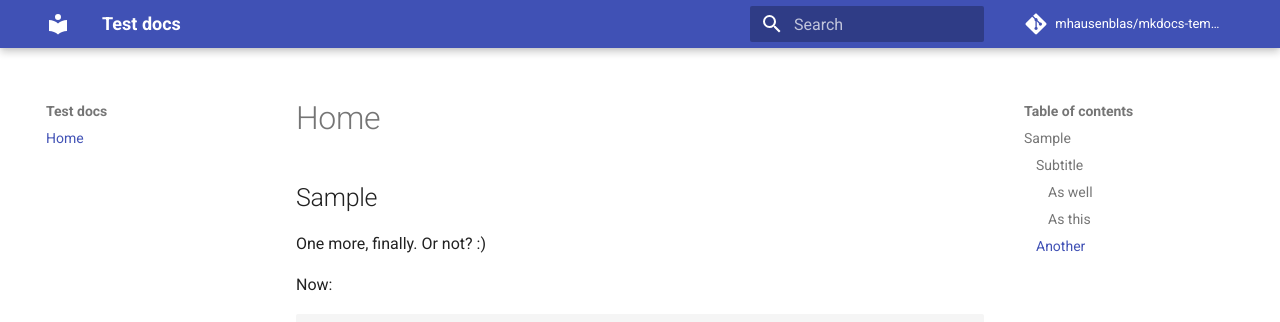
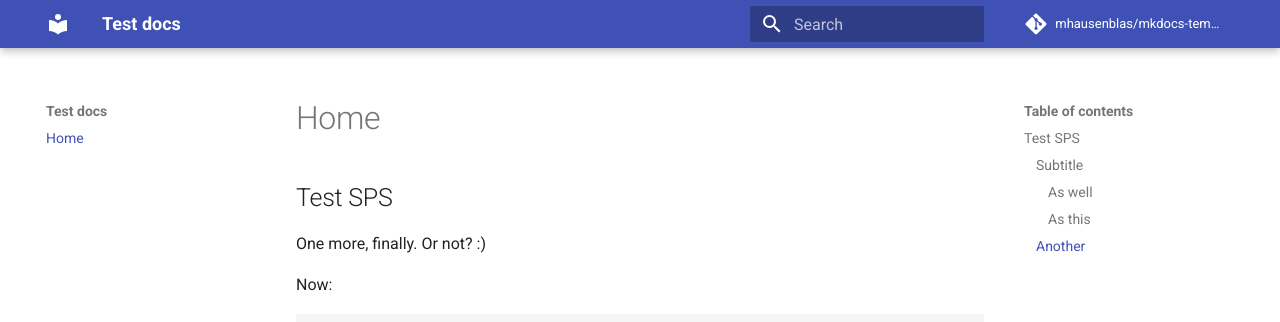
Before and after one commit to cbrunosps/test_gh_pages, an MkDocs documentation site: the page built from docs/index.md, in a window 1280 px wide and 1071 px high. Shown: the top 322 px of the window. Built offline with MkDocs 1.6.1 and Material for MkDocs 9.7.7, drawn with Linux system fonts in a browser that asks for light colours; comment, search, counter and statistics services are not loaded.

Commit message:
Update index.md

```diff
--- a/docs/index.md
+++ b/docs/index.md
@@ -1,4 +1,4 @@
-## Sample
+## Test SPS
 
 One more, finally. Or not? :)
 
```
